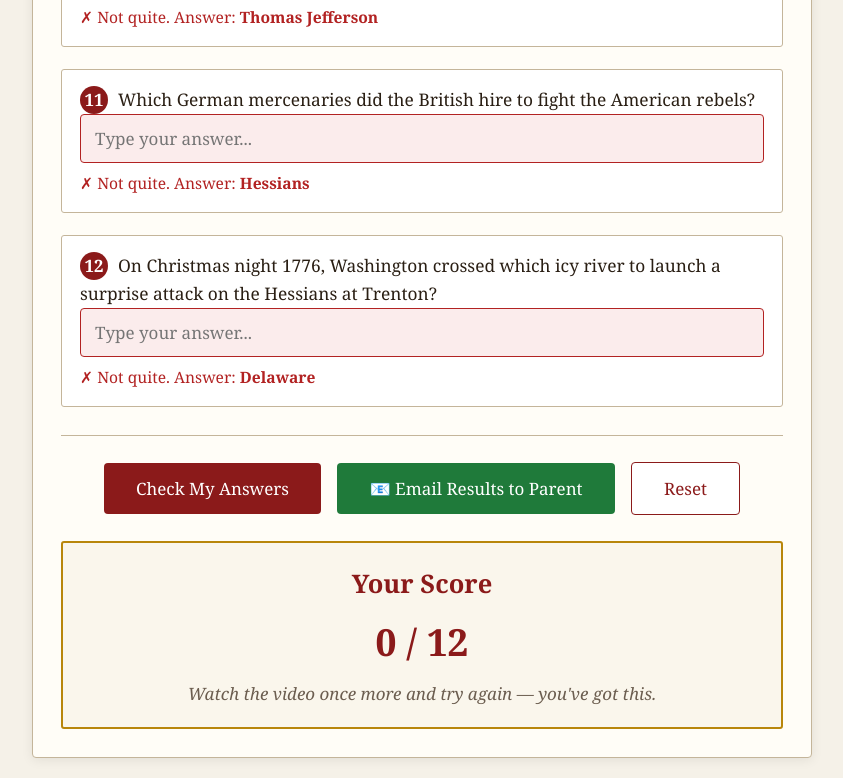
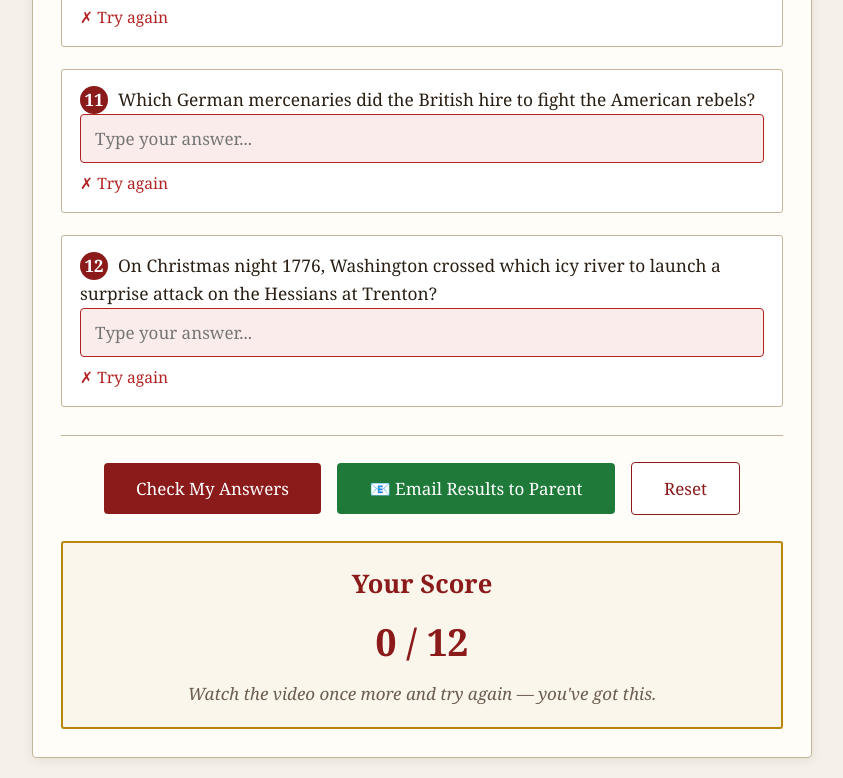
Before and after one commit to s8/history-quiz, a plain HTML site: page index.html in a window 1280 px wide. Both pictures are taken after a click on the button "Check My Answers". Shown: the part 2380-3158 px from the top of the page, without its empty margins (218-1061 px from the left). Drawn offline with Linux system fonts and the light colour scheme.

Commit message:
Add files via upload

```diff
--- a/index.html
+++ b/index.html
@@ -346,7 +346,7 @@
       } else {
         input.classList.add('incorrect');
         feedback.classList.add('incorrect', 'show');
-        feedback.innerHTML = '✗ Not quite. Answer: <span class="answer">' + correctAnswer + '</span>';
+        feedback.innerHTML = '✗ Try again';
         details.push({ n: idx + 1, q: qText, his: userAnswerRaw || '(blank)', right: correctAnswer, ok: false });
       }
     });
```
